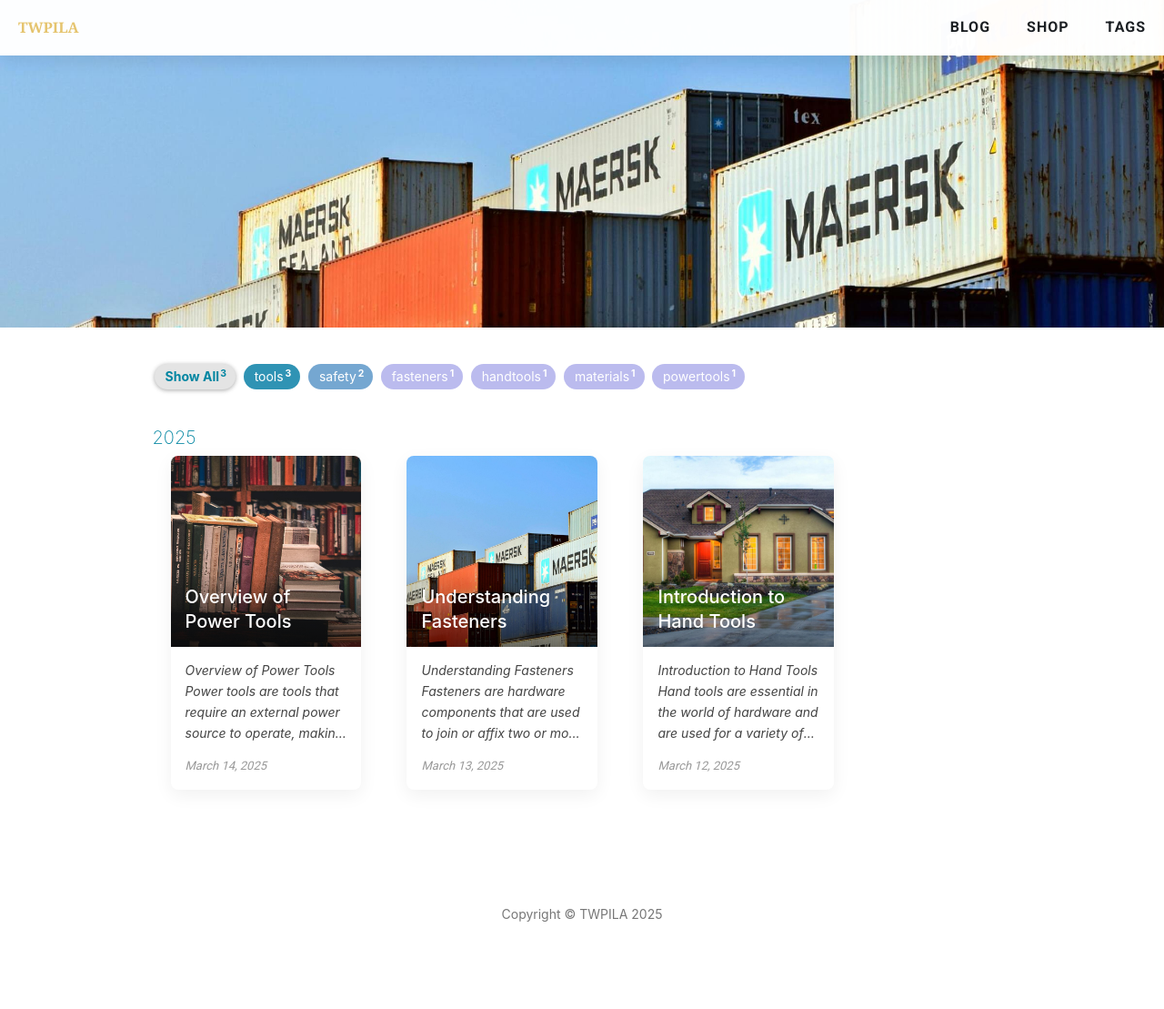
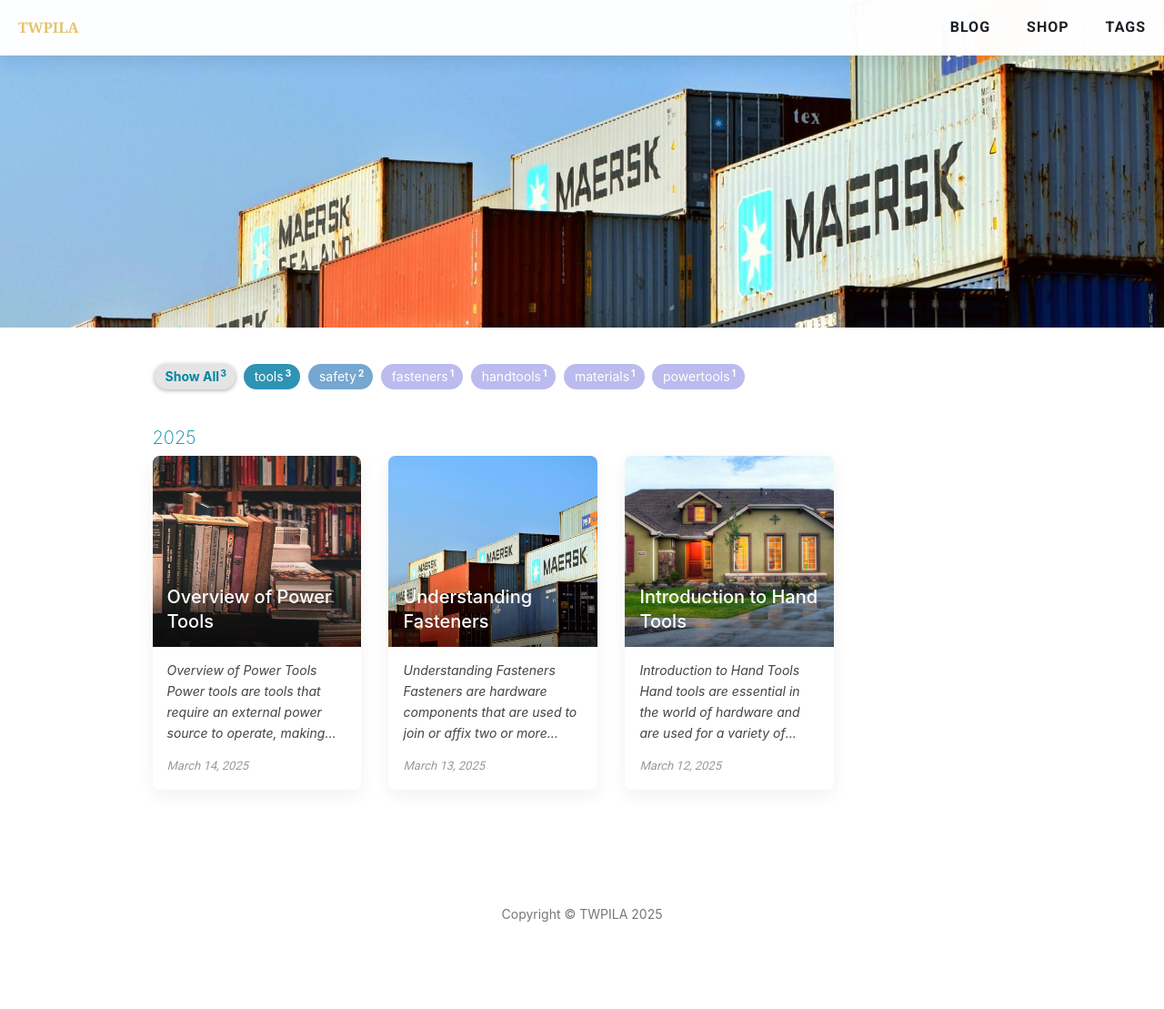
Before and after one commit to twpila/twpila.github.io, a Jekyll site: the page built from archive.html, in a window 1280 px wide. Shown: the whole page at 91% size. Built offline with Jekyll 4.4.1, drawn with Linux system fonts in a browser that asks for light colours; nearby versions of some CDN libraries; comment, search, counter and statistics services are not loaded.

Commit message:
Standardize tags list card

```diff
--- a/archive.html
+++ b/archive.html
@@ -78,6 +78,12 @@
     line-height: 1.4;
     font-size: 13px;
     text-align: left;
+  }
+  /* 统一 tags 列表卡片宽度，与首页一致 */
+  .mini-post-list .post-preview.home-post-card{
+    margin-left: 0 !important; /* 覆盖主题在 >=768px 时追加的 margin-left:20px */
+    width: 100%;
+    box-sizing: border-box;
   }
   @media (max-width: 480px){
     .home-post-card .post-cover img{ height: 200px; }
```
